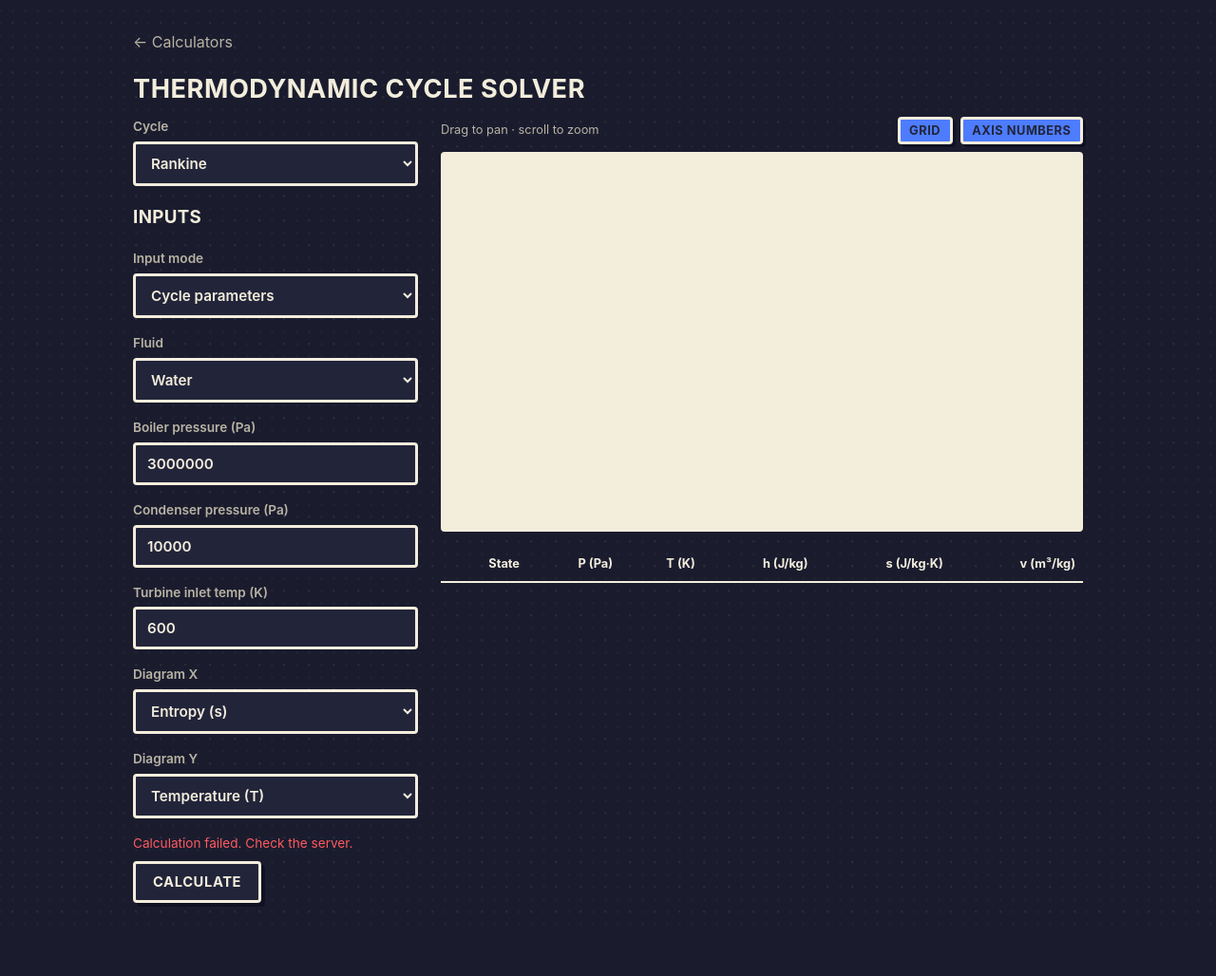
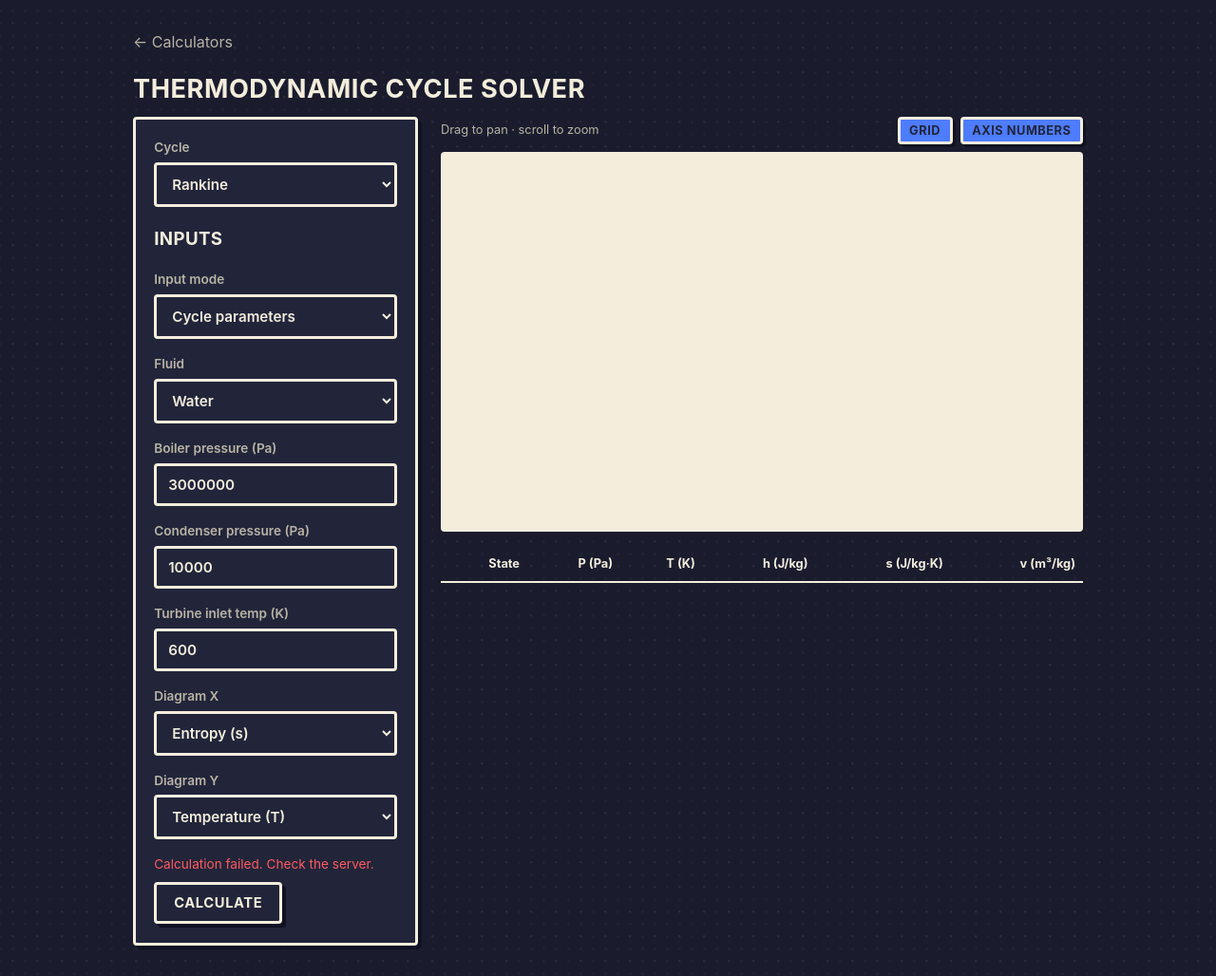
Before and after one commit to NovaProtocol/MELEReviewSite, a FastAPI app: page /calculators/thermo in a window 1280 px wide. Shown: the part 67-1095 px from the top of the page at 95% size. Before the commit the page ends 1028 px from the top, so only its background shows below. Run offline with FastAPI, Linux system fonts and the light colour scheme; lists and menus that the app fills with data are empty; some libraries are stand-ins or nearby versions.

Commit message:
feat: neo-brutalism theme (light + dark)

```diff
--- a/web/static/css/main.css
+++ b/web/static/css/main.css
@@ -22,6 +22,14 @@ body.theme-neo-dark {
   --mint: #17c3a6;
   --border: 3px solid #f3eddc;
   --r: 4px;
+  /* backward-compat aliases for inline styles (profile.html etc.) */
+  --panel: #22253a;
+  --text: #f3eddc;
+  --muted: #b9b3a4;
+  --ok: #17c3a6;
+  --bad: #ff5a5f;
+  --danger: #ff5a5f;
+  --bg: #1a1c2e;
   background: var(--paper);
   color: var(--ink);
   background-image:
@@ -46,6 +54,14 @@ body.theme-neo-light {
   --mint: #17c3a6;
   --border: 3px solid #1a1a22;
   --r: 4px;
+  /* backward-compat aliases for inline styles (profile.html etc.) */
+  --panel: #ffffff;
+  --text: #1a1a22;
+  --muted: #6b6a72;
+  --ok: #17c3a6;
+  --bad: #ff5a5f;
+  --danger: #ff5a5f;
+  --bg: #fbf6ec;
   background: var(--paper);
   color: var(--ink);
   background-image:
@@ -350,8 +366,34 @@ h1 { font-size: 1.7rem; margin: 0 0 0.5rem; color: var(--ink); }
 }
 .out-table td:last-child { text-align: right; color: var(--accent); font-weight: 600; }
 
+/* ---------- bare inputs (login, pin) ---------- */
+.add-account-form input,
+.pin-card input,
+.profile-actions button {
+  padding: 10px 12px;
+  background: var(--paper-2);
+  border: var(--border);
+  border-radius: var(--r);
+  color: var(--ink);
+  font-size: 0.95rem;
+  font-weight: 600;
+  font-family: inherit;
+}
+.add-account-form input:focus,
+.pin-card input:focus {
+  outline: 3px solid var(--accent);
+}
+
 /* ---------- thermo workspace ---------- */
 .workspace { display: grid; grid-template-columns: 300px 1fr; gap: 1.5rem; }
+.input-panel {
+  background: var(--paper-2);
+  border: var(--border);
+  border-radius: var(--r);
+  box-shadow: 4px 4px 0 0 var(--shadow);
+  padding: 1.2rem;
+}
+.output-panel { }
 #diagram {
   background: var(--ink);
   border: var(--border);
```
